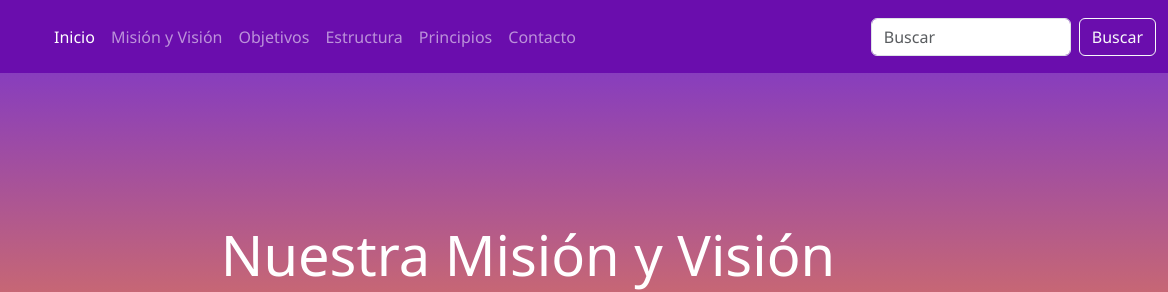
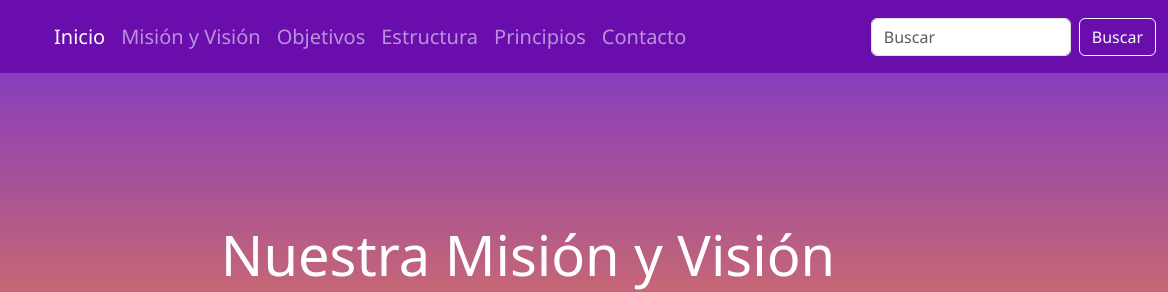
Before and after one commit to alex6j8/Pagina_Ong, a plain HTML site: page mision.html in a window 1280 px wide. Shown: the top 292 px of the page, 112-1280 px from the left. Drawn offline with nearby package versions, Linux system fonts and the light colour scheme.

Commit message:
Update mision.html

```diff
--- a/mision.html
+++ b/mision.html
@@ -17,7 +17,7 @@
         <div style="background-color:white; padding:8px; border-radius:5px; margin-right:10px;">
           <img src="Logo.png" alt="Logo Fundación" width="80" height="40" class="d-inline-block align-text-top">
         </div>
-        <a class="navbar-brand mb-0 h1" href="index.html"></a>
+        <a class="navbar-brand mb-0 h1 fs-4" href="index.html"></a>
       </div>
 
       <button class="navbar-toggler" type="button" data-bs-toggle="collapse" data-bs-target="#navbarNav">
@@ -26,12 +26,12 @@
 
       <div class="collapse navbar-collapse" id="navbarNav">
         <ul class="navbar-nav me-auto mb-2 mb-lg-0 ms-lg-4">
-          <li class="nav-item"><a class="nav-link active" href="index.html">Inicio</a></li>
-          <li class="nav-item"><a class="nav-link" href="mision.html">Misión y Visión</a></li>
-          <li class="nav-item"><a class="nav-link" href="objetivos.html">Objetivos</a></li>
-          <li class="nav-item"><a class="nav-link" href="estructura.html">Estructura</a></li>
-          <li class="nav-item"><a class="nav-link" href="principios.html">Principios</a></li>
-          <li class="nav-item"><a class="nav-link" href="contacto.html">Contacto</a></li>
+          <li class="nav-item"><a class="nav-link fs-5 active" href="index.html">Inicio</a></li>
+          <li class="nav-item"><a class="nav-link fs-5" href="mision.html">Misión y Visión</a></li>
+          <li class="nav-item"><a class="nav-link fs-5" href="objetivos.html">Objetivos</a></li>
+          <li class="nav-item"><a class="nav-link fs-5" href="estructura.html">Estructura</a></li>
+          <li class="nav-item"><a class="nav-link fs-5" href="principios.html">Principios</a></li>
+          <li class="nav-item"><a class="nav-link fs-5" href="contacto.html">Contacto</a></li>
         </ul>
         <form class="d-flex" role="search">
           <input class="form-control me-2" type="search" placeholder="Buscar" aria-label="Buscar">
@@ -40,7 +40,6 @@
       </div>
     </div>
   </nav>
-
 
   <!-- Encabezado visual -->
   <header class="hero text-white text-center">
```
